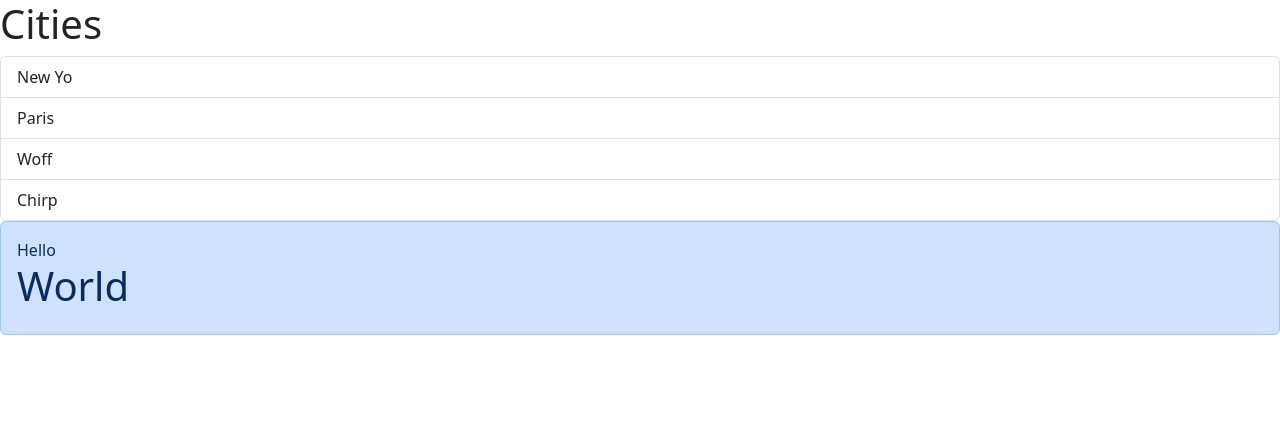
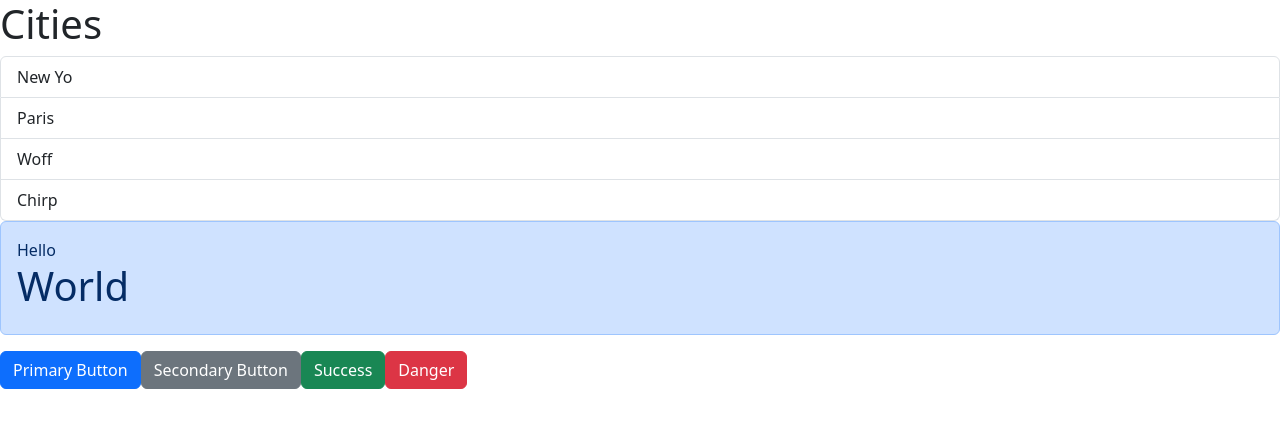
Before and after one commit to H58L/React-Learning, a React (Vite) app in the folder react-app/: page / in a window 1280 px wide. Shown: the top 428 px of the page. Built offline with nearby package versions, Linux system fonts and the light colour scheme.

Commit message:
Buttons add

```diff
--- a/react-app/src/App.tsx
+++ b/react-app/src/App.tsx
@@ -35,6 +35,7 @@
 
 import Message from "./Message"
 import Alert from "./components/Alert";
+import Button from "./components/Button";
 import ListGroup from "./components/ListGroup" //importing Message componet, can be used jsut like an HTML componenet
 function App() {
   let items = ["New Yo","Paris", "Woff","Chirp"];
@@ -42,10 +43,15 @@ function App() {
   const handleSelectItem = (item: string) => {
     console.log(item);
   }
-  return <div><ListGroup items={items} heading={"Cities"} onSelectItem={handleSelectItem}></ListGroup>
+  return <div>
+    <ListGroup items={items} heading={"Cities"} onSelectItem={handleSelectItem}></ListGroup>
   <Alert>
     Hello <h1>World</h1>
   </Alert>
+  <Button onClick={() => console.log("clicked")} color="primary"> Primary Button </Button>
+  <Button onClick={() => console.log("clicked")} color="secondary">Secondary Button </Button>
+  <Button onClick={() => console.log("clicked")} color="success">Success </Button>
+  <Button onClick={() => console.log("clicked")} color="danger">Danger </Button>
   </div> //each compoent has ot's own state
 
 }
--- /dev/null
+++ b/react-app/src/components/Button.tsx
@@ -0,0 +1,23 @@
+import React, { ReactNode } from 'react'
+
+interface Button_Props{
+    children: string;
+    color?: 'primary'|'secondary'|'danger'|'success'; //color is potional
+    onClick: () => void; //a function woth no parameters that returns void
+  }
+
+const Button = ({children, onClick, color = 'primary'} : Button_Props) => {  //setting defualt color as primary
+  return (
+    <>
+    <button className={'btn btn-'+color} onClick={onClick}>
+      {children}
+    </button>
+    {/* <button className='btn btn-secondary'>
+      {chlidren1}
+    </button> */}
+    </>
+
+  )
+}
+
+export default Button;
```
Also changed, not shown: 1 other file (tests, documents, lock files or other folders).
